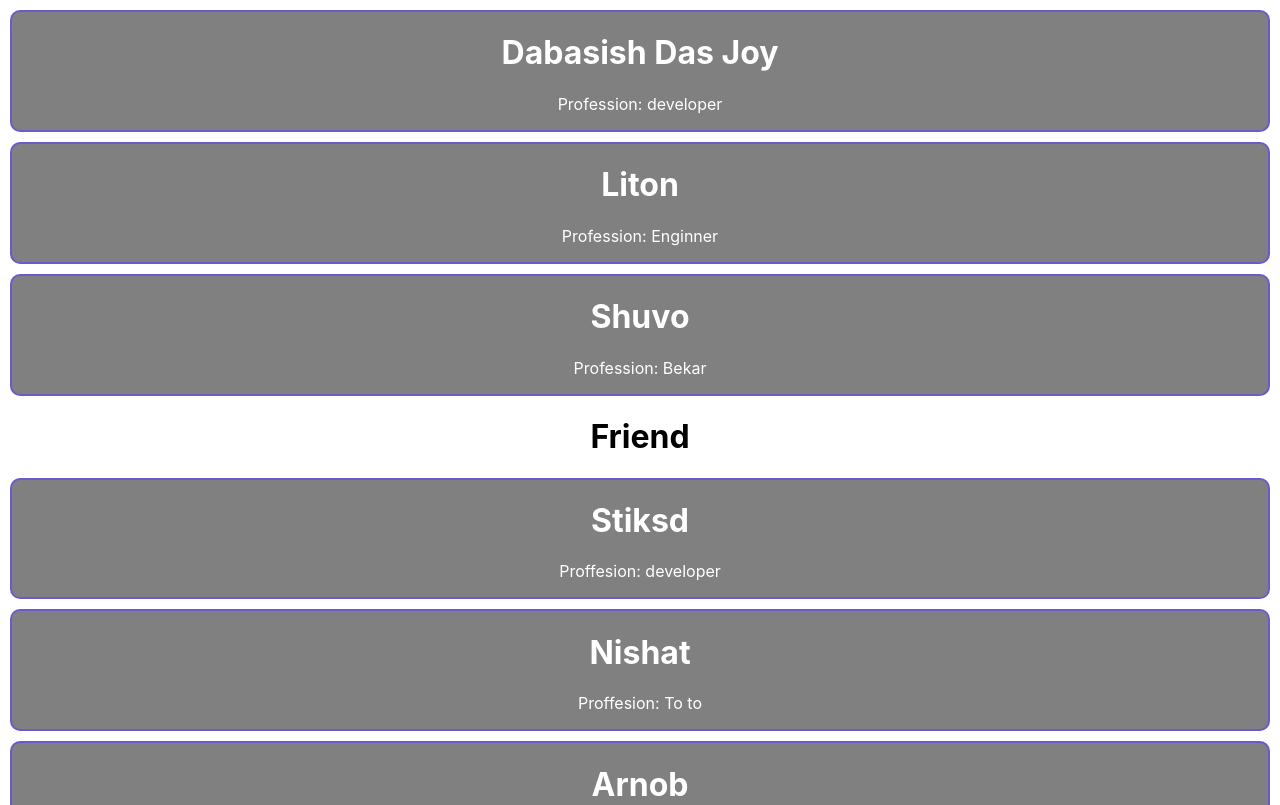
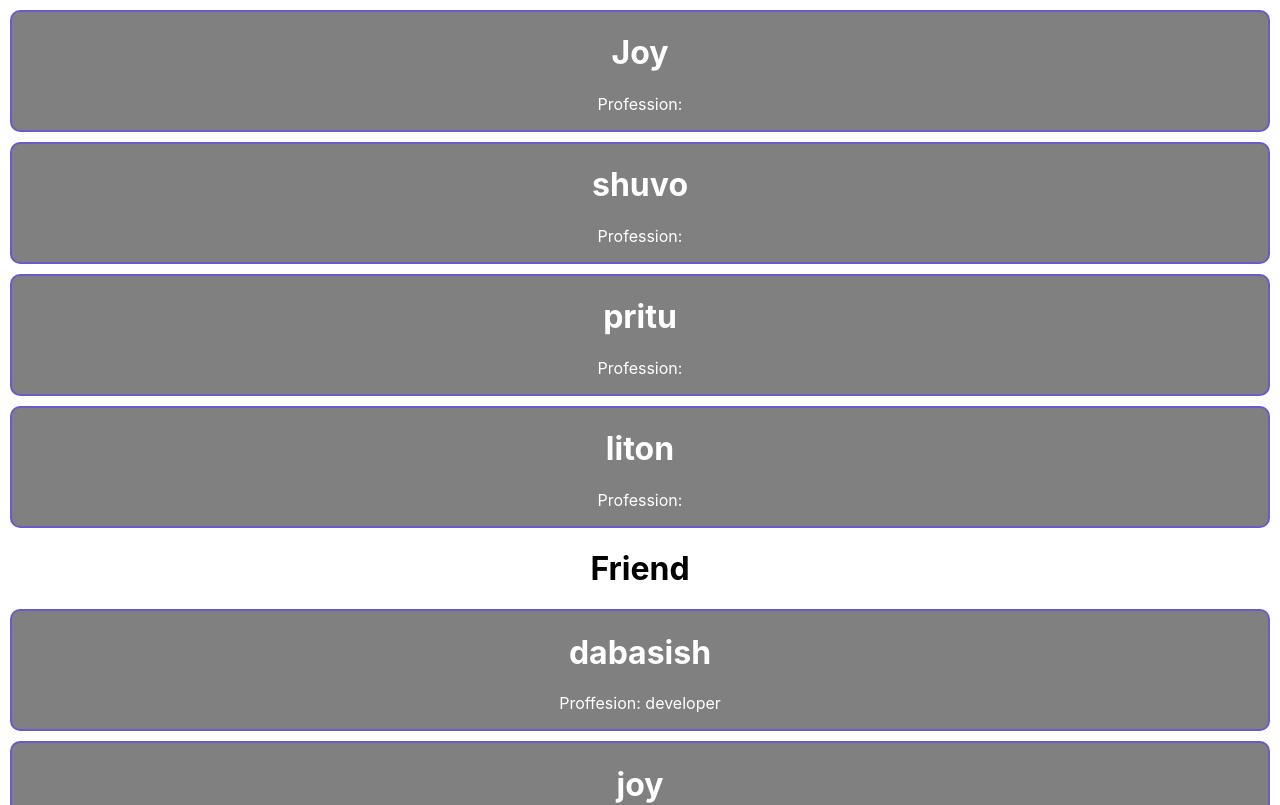
Before and after one commit to DabasishDasJoy/reactjs-core-concepts, a React (Create React App) app: page / in a window 1280 px wide. Shown: the top 805 px of the page. Built offline with nearby package versions, Linux system fonts and the light colour scheme.

Commit message:
making components creation dynamic

```diff
--- a/src/App.js
+++ b/src/App.js
@@ -40,6 +40,13 @@ const styled ={
 // }
 
 function App() {
+  const persons = ['Joy', 'shuvo', 'pritu', 'liton'];
+  const friends= [
+    {name:'dabasish', profession:'developer'},
+    {name:'joy', profession:'student'},
+    {name:'Abul', profession:'player'}
+  ];
+
   return (
     <div className="App">
       {/* create a custom componet and add here  */}
@@ -47,14 +54,32 @@ function App() {
       {/* For making different in data we need to send attibute as props dynamically */}
 
       {/* HTML attribute → converted into object by react → send those attributes as properties of an object → props → receives that object  */}
-      <Person name='Dabasish Das Joy' profession="developer"></Person>
+
+      {/* /* Yet this is static..  */
+      /* for creating dynamic components we can get help from javascript */
+      /* for example we have an array of names above */}
+
+
+      {/* used to write js expression */}
+      {
+        persons.map(person => <Person name={person}></Person>)
+      }
+      {/* <Person name='Dabasish Das Joy' profession="developer"></Person>
       <Person name='Liton' profession="Enginner"></Person>
-      <Person name='Shuvo' profession="Bekar"></Person>
+      <Person name='Shuvo' profession="Bekar"></Person> */}
+
+      {/* we can do this using array of objects also */}
 
       <h1>Friend</h1>
-      <Friend name='Stiksd' profession="developer"></Friend>
+      {/* static creation */}
+      {/* <Friend name='Stiksd' profession="developer"></Friend>
       <Friend name='Nishat' profession="To to"></Friend>
-      <Friend name='Arnob' profession="Singer"></Friend>
+      <Friend name='Arnob' profession="Singer"></Friend> */}
+      {/* dynamic creation  with array of objects*/}
+
+      {
+        friends.map(friend => <Friend name={friend.name} profession={friend.profession}></Friend>)
+      }
     </div>
   );
 }
```
